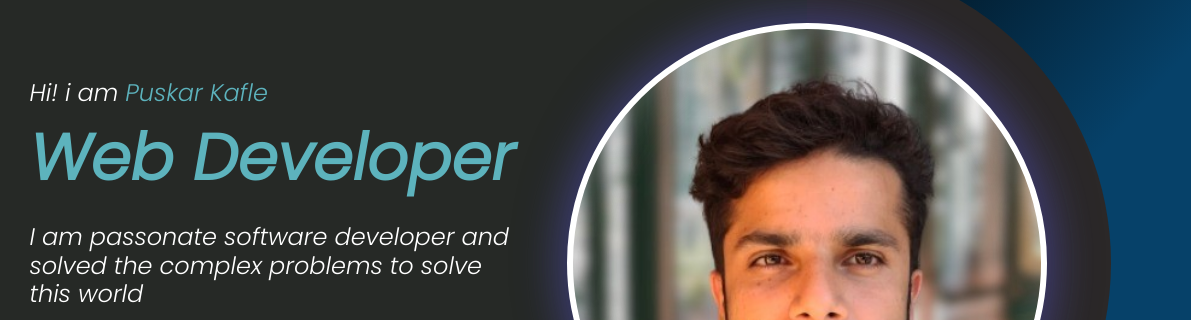
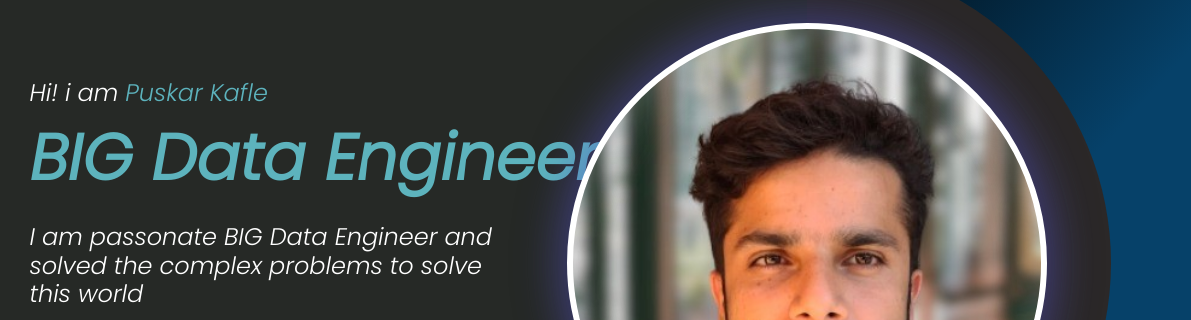
Before and after one commit to puskarkafle12/portfolio_website, a plain HTML site: page index.html in a window 1280 px wide. Shown: the part 137-457 px from the top of the page, 89-1280 px from the left. Drawn offline with Linux system fonts and the light colour scheme.

Commit message:
names updated

```diff
--- a/index.html
+++ b/index.html
@@ -217,9 +217,9 @@
                 <p class="intro">
                     Hi! i am <span>Puskar Kafle</span>
                 </p>
-                <h2>Web Developer</h1>
+                <h2>BIG Data Engineer</h1>
                     <p class="detail">
-                        I am passonate software developer and solved the complex problems to solve this world
+                        I am passonate BIG Data Engineer and solved the complex problems to solve this world
                     </p>
                     <div class="button-container">
                         <button>
```
